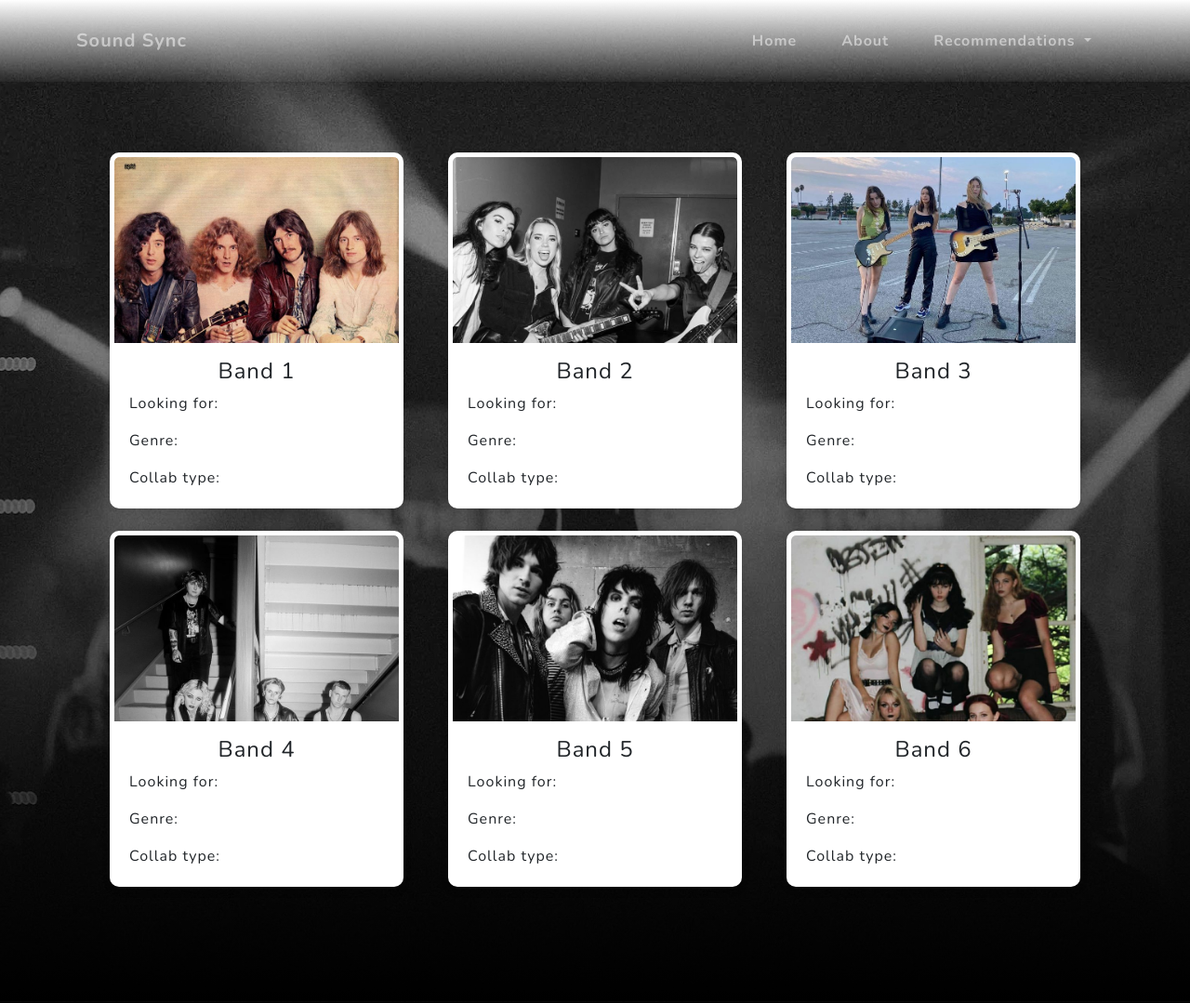
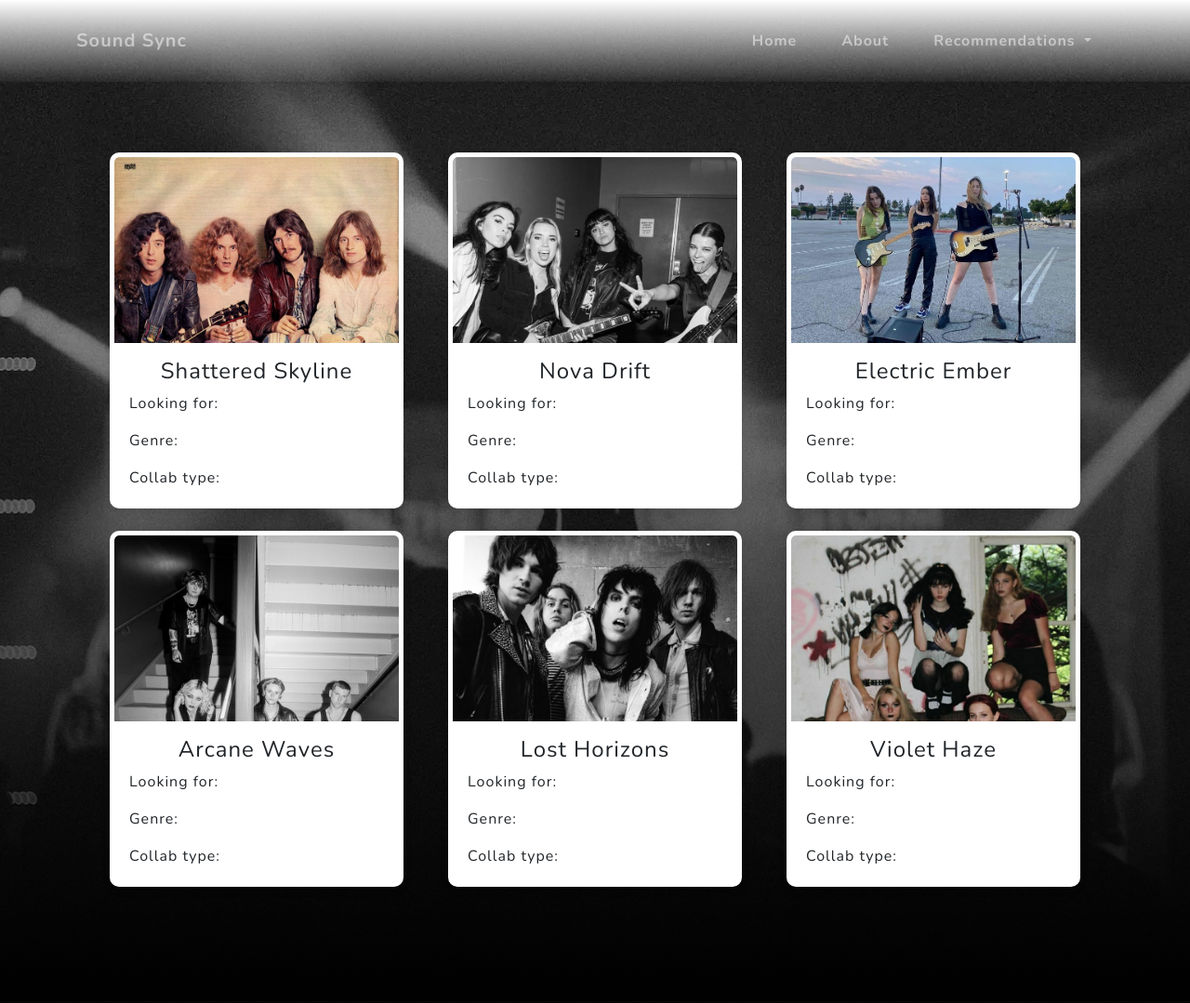
Before and after one commit to apar2021/UGAHacksX, a Flask app: template templates/band-recs.html in a window 1280 px wide. Shown: the top 1079 px of the page at 93% size. Run offline with Flask 3, Linux system fonts and the light colour scheme; the template is opened without the code that fills it, so the values that code supplies are empty; some libraries are stand-ins or nearby versions.

Commit message:
Band name changes

```diff
--- a/templates/artist_about.html
+++ b/templates/artist_about.html
@@ -9,7 +9,7 @@
     <script src="https://use.fontawesome.com/releases/v6.3.0/js/all.js" crossorigin="anonymous"></script>
     <link href="https://fonts.googleapis.com/css?family=Varela+Round" rel="stylesheet" />
     <link href="https://fonts.googleapis.com/css?family=Nunito:200,200i,300,300i,400,400i,600,600i,700,700i,800,800i,900,900i" rel="stylesheet" />
-    <link href="css/style.css" rel="stylesheet" />
+    <link href="../static/css/styles.css" rel="stylesheet" />
     <style>
         body {
             font-family: 'Nunito', sans-serif;
@@ -90,6 +90,10 @@
                 <ul class="navbar-nav ms-auto">
                     <li class="nav-item"><a class="nav-link" href="index.html">Home</a></li>
                     <li class="nav-item"><a class="nav-link" href="about.html">About</a></li>
+                    <a class="nav-link dropdown-toggle" href="#" id="navbarDropdown" role="button" data-bs-toggle="dropdown" aria-expanded="false">
+                        Recommendations
+                    </a>
+                    <ul class="dropdown-menu" aria-labelledby="navbarDropdown">
                     <li class="nav-item"><a class="nav-link" href="band-recs.html">Bands</a></li>
                     <li class="nav-item"><a class="nav-link" href="artist-recs.html">Artists</a></li>
                 </ul>
--- a/templates/band-recs.html
+++ b/templates/band-recs.html
@@ -48,7 +48,7 @@
                     <div class="card h-100">
                         <img class="card-img-top" src="../static/img/bands/band-1.jpg" alt="Gallery Image 1">
                         <div class="card-body">
-                            <h4 class="card-title">Band 1</h4>
+                            <h4 class="card-title">Shattered Skyline</h4>
                             <p class="card-text">Looking for:</p>
                             <p class="card-text">Genre:</p>
                             <p class="card-text">Collab type:</p>
@@ -59,7 +59,7 @@
                     <div class="card h-100">
                         <img class="card-img-top" src="../static/img/bands/band-2.jpg" alt="Gallery Image 2">
                         <div class="card-body">
-                            <h4 class="card-title">Band 2</h4>
+                            <h4 class="card-title">Nova Drift</h4>
                             <p class="card-text">Looking for:</p>
                             <p class="card-text">Genre:</p>
                             <p class="card-text">Collab type:</p>                        </div>
@@ -69,7 +69,7 @@
                     <div class="card h-100">
                         <img class="card-img-top" src="../static/img/bands/band-3.jpg" alt="Gallery Image 3">
                         <div class="card-body">
-                            <h4 class="card-title">Band 3</h4>
+                            <h4 class="card-title">Electric Ember</h4>
                             <p class="card-text">Looking for:</p>
                             <p class="card-text">Genre:</p>
                             <p class="card-text">Collab type:</p>                        </div>
@@ -79,7 +79,7 @@
                     <div class="card h-100">
                         <img class="card-img-top" src="../static/img/bands/band-4.jpg" alt="Gallery Image 4">
                         <div class="card-body">
-                            <h4 class="card-title">Band 4</h4>
+                            <h4 class="card-title">Arcane Waves</h4>
                             <p class="card-text">Looking for:</p>
                             <p class="card-text">Genre:</p>
                             <p class="card-text">Collab type:</p>                        </div>
@@ -89,7 +89,7 @@
                     <div class="card h-100">
                         <img class="card-img-top" src="../static/img/bands/band-5.jpg" alt="Gallery Image 5">
                         <div class="card-body">
-                            <h4 class="card-title">Band 5</h4>
+                            <h4 class="card-title">Lost Horizons</h4>
                             <p class="card-text">Looking for:</p>
                             <p class="card-text">Genre:</p>
                             <p class="card-text">Collab type:</p>                        </div>
@@ -99,7 +99,7 @@
                     <div class="card h-100">
                         <img class="card-img-top" src="../static/img/bands/band-6.jpg" alt="Gallery Image 6">
                         <div class="card-body">
-                            <h4 class="card-title">Band 6</h4>
+                            <h4 class="card-title">Violet Haze</h4>
                             <p class="card-text">Looking for:</p>
                             <p class="card-text">Genre:</p>
                             <p class="card-text">Collab type:</p>                        </div>
```
